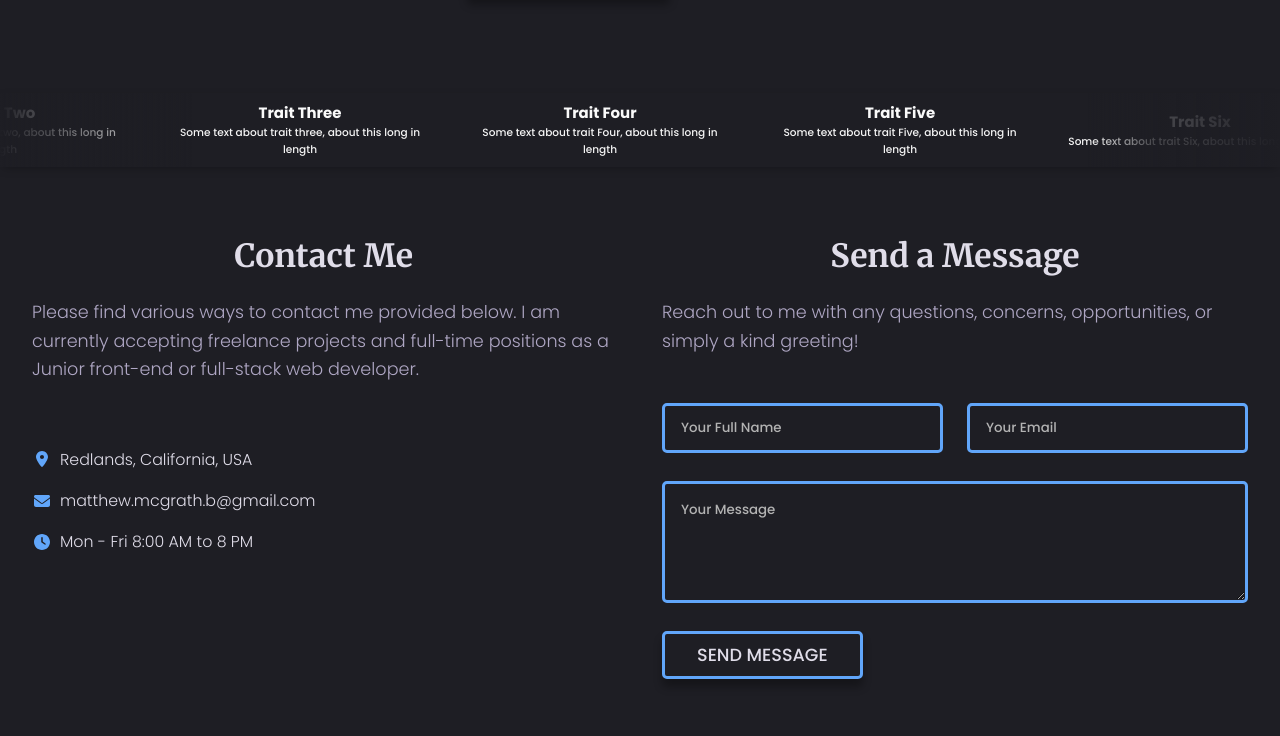
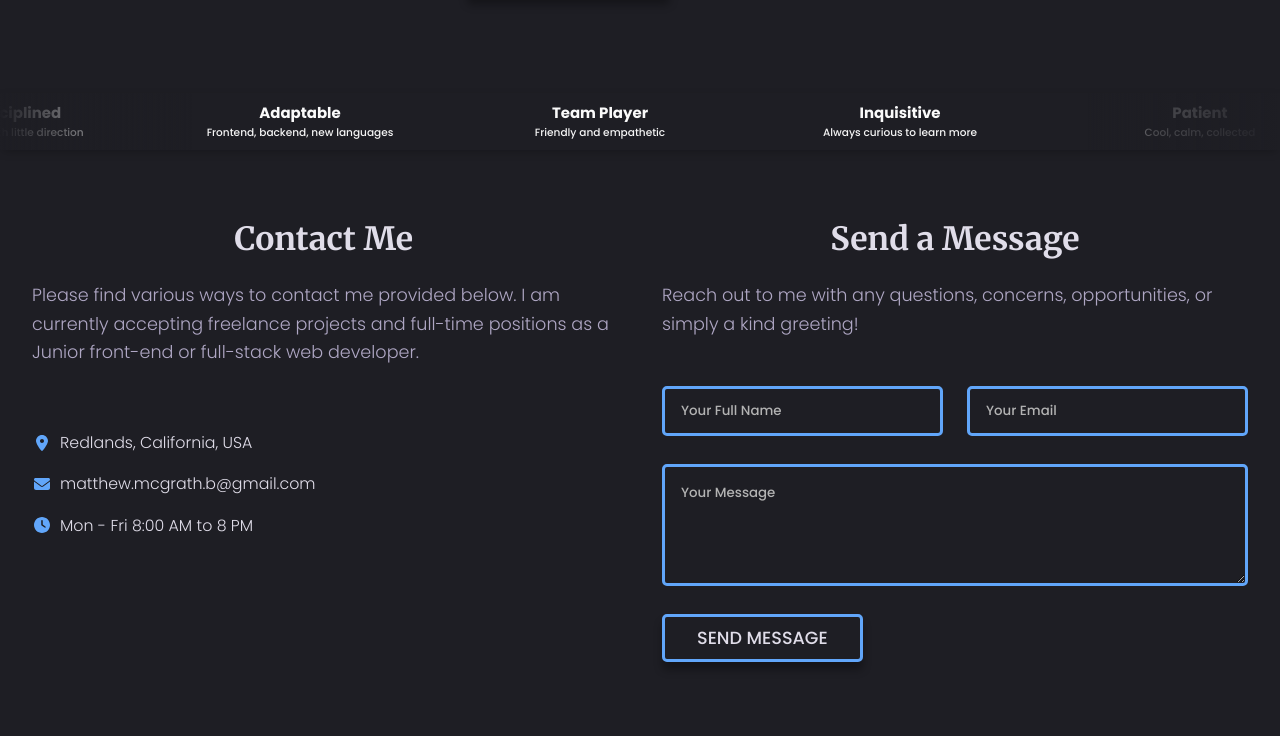
Before and after one commit to Epitome87/epitome87.github.io, a plain HTML site: page index.html in a window 1280 px wide. Shown: the part 4121-4857 px from the top of the page. Drawn offline with nearby package versions, Linux system fonts and the light colour scheme.

Commit message:
Add 6 "Traits" to the copy of the html
These are the 6 items that scroll infinitely in the about me section. These are 6 soft skills that I possess!

```diff
--- a/index.html
+++ b/index.html
@@ -407,8 +407,8 @@
                 <div class="trait__image">
                   <!-- <img src="images/react-original.svg" alt="React Logo" width="50" height="50" /> -->
                 </div>
-                <div class="trait__header">Trait One</div>
-                <p class="trait__body">Some text about trait one, about this long in length</p>
+                <div class="trait__header">No Ego</div>
+                <p class="trait__body">I embrace criticism</p>
               </div>
             </li>
             <li class="highway-car">
@@ -416,8 +416,8 @@
                 <div class="trait__image">
                   <!-- <img src="images/react-original.svg" alt="React Logo" width="50" height="50" /> -->
                 </div>
-                <div class="trait__header">Trait Two</div>
-                <p class="trait__body">Some text about trait two, about this long in length</p>
+                <div class="trait__header">Self-Disciplined</div>
+                <p class="trait__body">Can achieve with little direction</p>
               </div>
             </li>
             <li class="highway-car">
@@ -425,8 +425,8 @@
                 <div class="trait__image">
                   <!-- <img src="images/react-original.svg" alt="React Logo" width="50" height="50" /> -->
                 </div>
-                <div class="trait__header">Trait Three</div>
-                <p class="trait__body">Some text about trait three, about this long in length</p>
+                <div class="trait__header">Adaptable</div>
+                <p class="trait__body">Frontend, backend, new languages</p>
               </div>
             </li>
             <li class="highway-car">
@@ -434,8 +434,8 @@
                 <div class="trait__image">
                   <!-- <img src="images/react-original.svg" alt="React Logo" width="50" height="50" /> -->
                 </div>
-                <div class="trait__header">Trait Four</div>
-                <p class="trait__body">Some text about trait Four, about this long in length</p>
+                <div class="trait__header">Team Player</div>
+                <p class="trait__body">Friendly and empathetic</p>
               </div>
             </li>
             <li class="highway-car">
@@ -443,8 +443,8 @@
                 <div class="trait__image">
                   <!-- <img src="images/react-original.svg" alt="React Logo" width="50" height="50" /> -->
                 </div>
-                <div class="trait__header">Trait Five</div>
-                <p class="trait__body">Some text about trait Five, about this long in length</p>
+                <div class="trait__header">Inquisitive</div>
+                <p class="trait__body">Always curious to learn more</p>
               </div>
             </li>
             <li class="highway-car">
@@ -452,8 +452,8 @@
                 <div class="trait__image">
                   <!-- <img src="images/react-original.svg" alt="React Logo" width="50" height="50" /> -->
                 </div>
-                <div class="trait__header">Trait Six</div>
-                <p class="trait__body">Some text about trait Six, about this long in length</p>
+                <div class="trait__header">Patient</div>
+                <p class="trait__body">Cool, calm, collected</p>
               </div>
             </li>
 
@@ -462,8 +462,8 @@
                 <div class="trait__image">
                   <!-- <img src="images/react-original.svg" alt="React Logo" width="50" height="50" /> -->
                 </div>
-                <div class="trait__header">Trait One</div>
-                <p class="trait__body">Some text about trait one, about this long in length</p>
+                <div class="trait__header">No Ego</div>
+                <p class="trait__body">I embrace criticism</p>
               </div>
             </li>
             <li class="highway-car">
@@ -471,8 +471,8 @@
                 <div class="trait__image">
                   <!-- <img src="images/react-original.svg" alt="React Logo" width="50" height="50" /> -->
                 </div>
-                <div class="trait__header">Trait Two</div>
-                <p class="trait__body">Some text about trait two, about this long in length</p>
+                <div class="trait__header">Self-Disciplined</div>
+                <p class="trait__body">Can achieve with little direction</p>
               </div>
             </li>
             <li class="highway-car">
@@ -480,8 +480,8 @@
                 <div class="trait__image">
                   <!-- <img src="images/react-original.svg" alt="React Logo" width="50" height="50" /> -->
                 </div>
-                <div class="trait__header">Trait Three</div>
-                <p class="trait__body">Some text about trait three, about this long in length</p>
+                <div class="trait__header">Adaptable</div>
+                <p class="trait__body">Frontend, backend, new languages</p>
               </div>
             </li>
             <li class="highway-car">
@@ -489,8 +489,8 @@
                 <div class="trait__image">
                   <!-- <img src="images/react-original.svg" alt="React Logo" width="50" height="50" /> -->
                 </div>
-                <div class="trait__header">Trait Four</div>
-                <p class="trait__body">Some text about trait Four, about this long in length</p>
+                <div class="trait__header">Team Player</div>
+                <p class="trait__body">Friendly and empathetic</p>
               </div>
             </li>
             <li class="highway-car">
@@ -498,8 +498,8 @@
                 <div class="trait__image">
                   <!-- <img src="images/react-original.svg" alt="React Logo" width="50" height="50" /> -->
                 </div>
-                <div class="trait__header">Trait Five</div>
-                <p class="trait__body">Some text about trait Five, about this long in length</p>
+                <div class="trait__header">Inquisitive</div>
+                <p class="trait__body">Always curious to learn more</p>
               </div>
             </li>
             <li class="highway-car">
@@ -507,36 +507,13 @@
                 <div class="trait__image">
                   <!-- <img src="images/react-original.svg" alt="React Logo" width="50" height="50" /> -->
                 </div>
-                <div class="trait__header">Trait Six</div>
-                <p class="trait__body">Some text about trait Six, about this long in length</p>
+                <div class="trait__header">Patient</div>
+                <p class="trait__body">Cool, calm, collected</p>
               </div>
             </li>
           </ul>
         </div>
       </div>
-
-      <!-- <div class="about__traits">
-        <div class="trait">
-          <div class="trait__image"></div>
-          <div class="trait__header">Passionate</div>
-          <p class="trait__body">Consistently coding for half my life</p>
-        </div>
-        <div class="trait">
-          <div class="trait__image"></div>
-          <div class="trait__header">Team Player</div>
-          <p class="trait__body">Able to work with and learn from others</p>
-        </div>
-        <div class="trait">
-          <div class="trait__image"></div>
-          <div class="trait__header">Adaptable</div>
-          <p class="trait__body">I recognize & study emerging trends</p>
-        </div>
-        <div class="trait">
-          <div class="trait__image"></div>
-          <div class="trait__header">Versatile</div>
-          <p class="trait__body">Frontend, backend, native apps</p>
-        </div>
-      </div> -->
     </section>
 
     <!-- Contact Me Section -->
@@ -587,7 +564,7 @@
       <div class="contact__form">
         <h6>Send a Message</h6>
         <p>Reach out to me with any questions, concerns, opportunities, or simply a kind greeting!</p>
-        <form id="contact" action="https://formsubmit.co/rubywep@hotmail.com" method="POST" class="reveal fade-right">
+        <form action="https://formsubmit.co/rubywep@hotmail.com" method="POST" class="reveal fade-right">
           <div class="form__row">
             <input type="text" name="name" placeholder="Your Full Name" required />
             <input type="email" name="email" placeholder="Your Email" required />
```
